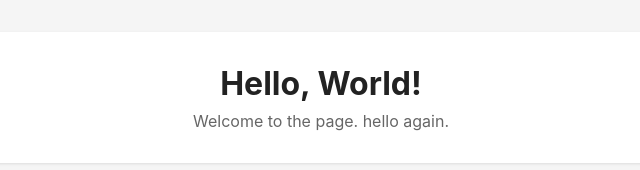
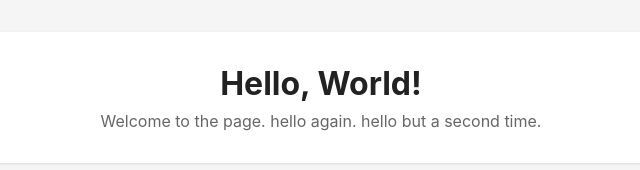
Before and after one commit to sixlined/hello-world, a plain HTML site: page index.html in a window 1280 px wide. Shown: the whole page, without its empty margins (319-959 px from the left). Drawn offline with Linux system fonts and the light colour scheme.

Commit message:
even more words to index.html

```diff
--- a/index.html
+++ b/index.html
@@ -9,7 +9,7 @@
 <body>
   <main>
     <h1>Hello, World!</h1>
-    <p>Welcome to the page. hello again.</p>
+    <p>Welcome to the page. hello again. hello but a second time.</p>
   </main>
 </body>
 </html>
```
